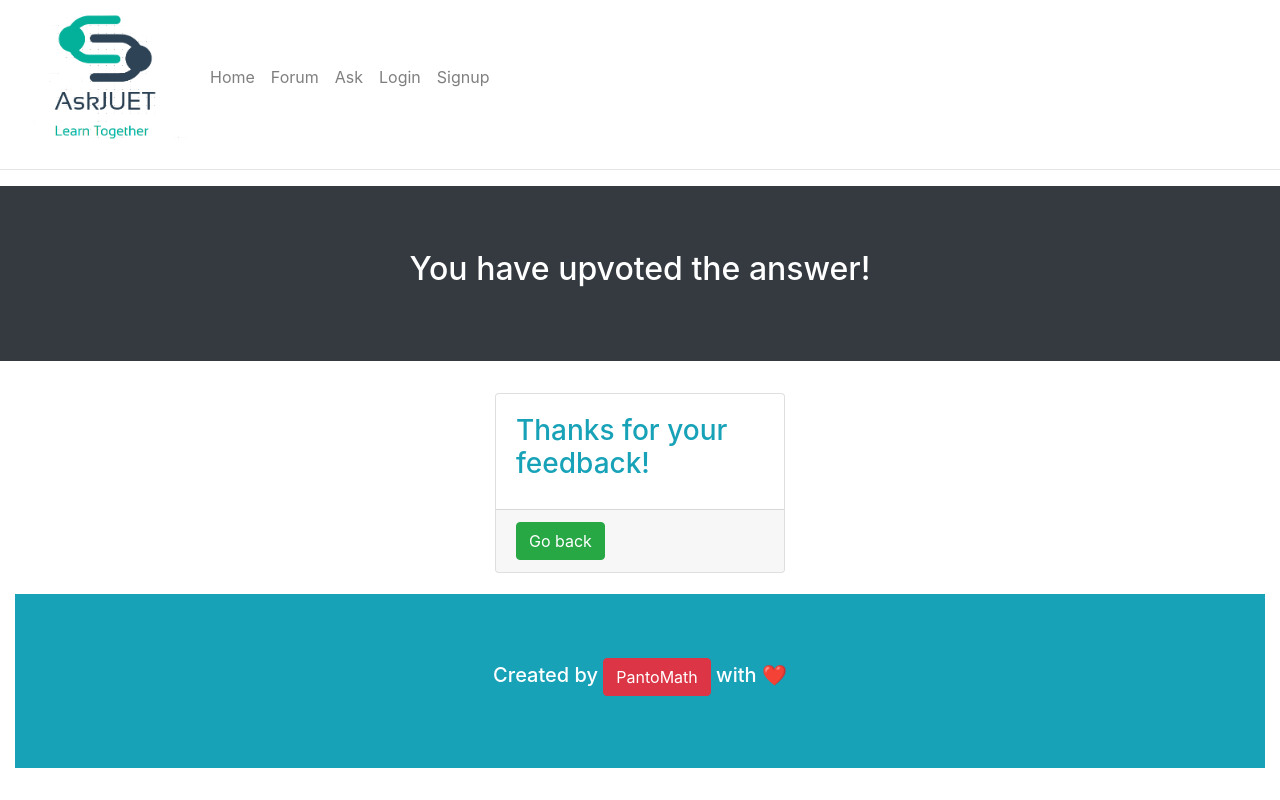
After one commit to richeshgupta/JUETNoticeBoard, a Django app: template notice/main/templates/main/upvoted.html in a window 1280 px wide. The commit adds this page. Run offline with Django 3.2, Linux system fonts and the light colour scheme; the template is opened without the code that fills it, so the values that code supplies are empty; some libraries are stand-ins or nearby versions.

Commit message:
Wrong redirection of upvotes resolved

```diff
--- a/notice/main/templates/main/index.html
+++ b/notice/main/templates/main/index.html
@@ -23,7 +23,7 @@
 							<th scope="row"><a class='text text-success' href='{% url "forum_detail" data.id %}'>{{ data.title_q }}</th></a>
 							<td>{{ data.date_q }}</td>
 							<td>{{ data.author_q }}</td>
-							<td>{{ data.tag1_q }} , {{ data.tag2_q }}</td>
+							<td><k class='btn btn-info'>{{ data.tag1_q }}</k> <k class='btn btn-info'> {{ data.tag2_q }}</k></td>
 						</tr>
 					</tbody>
 					{% endfor %}
--- /dev/null
+++ b/notice/main/templates/main/upvoted.html
@@ -0,0 +1,20 @@
+{% extends 'main/nav.html' %}
+{% block title %}
+<title>Upvoted Successfully!</title>
+{% endblock title %}
+{% block content %}
+	<div class="jumbotron jumbotron-fluid bg-dark text-white text-center">
+		<h2>You have upvoted the answer!</h2>
+	</div>
+	<div class='col-md-3 mx-auto'>
+
+	<div class='card'>
+		<div class='card-body'>
+			<h3 class='text text-info'>Thanks for your feedback!</h3>
+		</div>
+		<div class='card-footer'>
+			<a href='{{ request.META.HTTP_REFERER }}' class='btn btn-success'>Go back</a>
+		</div>
+	</div>
+	</div>
+{% endblock content %}
--- a/notice/main/views.py
+++ b/notice/main/views.py
@@ -95,13 +95,13 @@ def upvotes(request,pk):
 	query = answer.objects.get(id = pk)
 	query.upvotes+=1;
 	query.save();
-	return redirect('ans-detail',pk)
+	return render(request,"main/upvoted.html",{})
 @login_required
 def downvotes(request,pk):
 	query = answer.objects.get(id = pk)
 	query.upvotes-=1;
 	query.save();
-	return redirect('ans-detail',pk)
+	return render(request,"main/downvoted.html",{})
 
 @login_required
 def reportq(request,pk):
```
Also changed, not shown: notice/main/templates/main/downvoted.html (added, +20 -0 lines).
